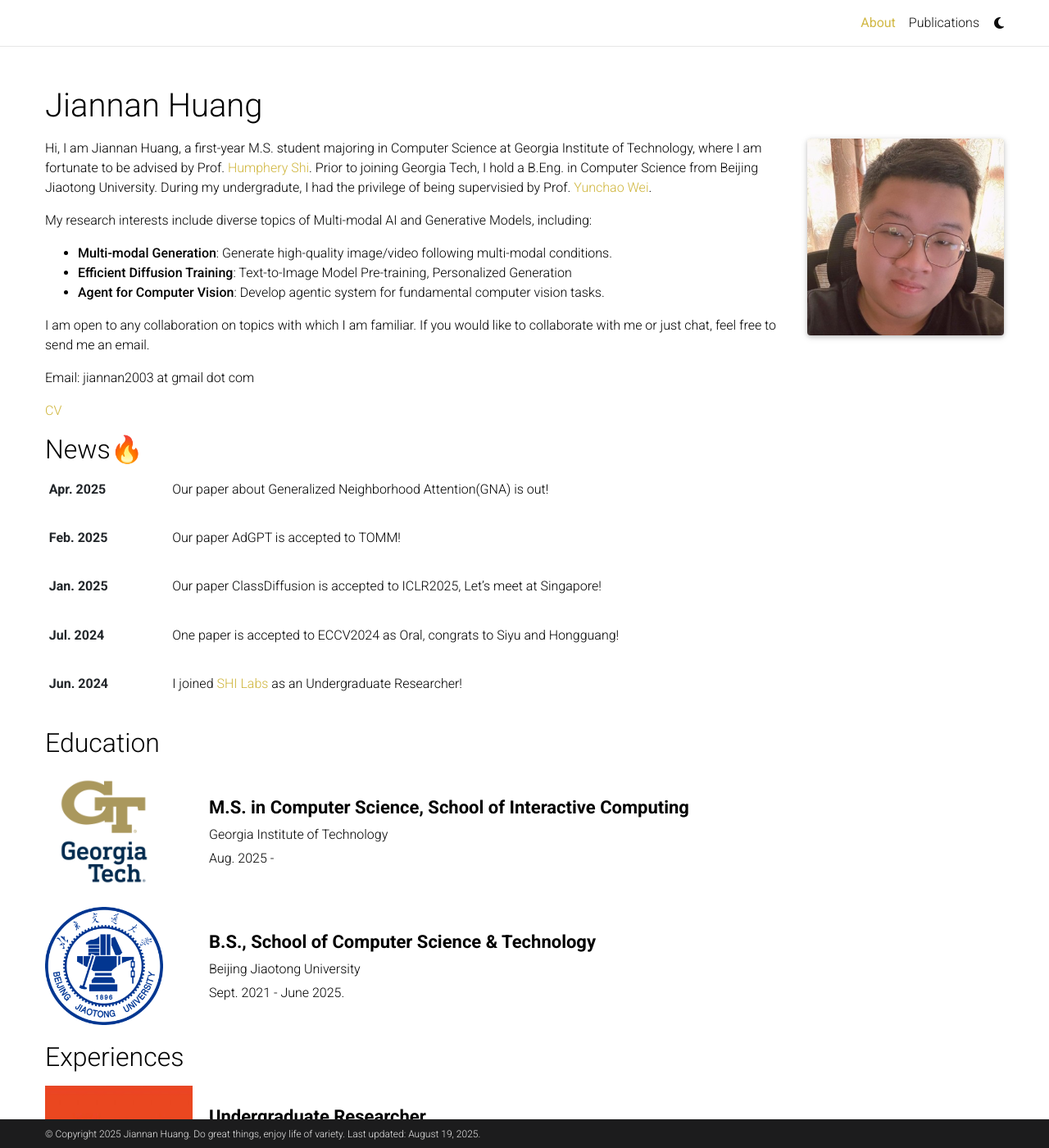
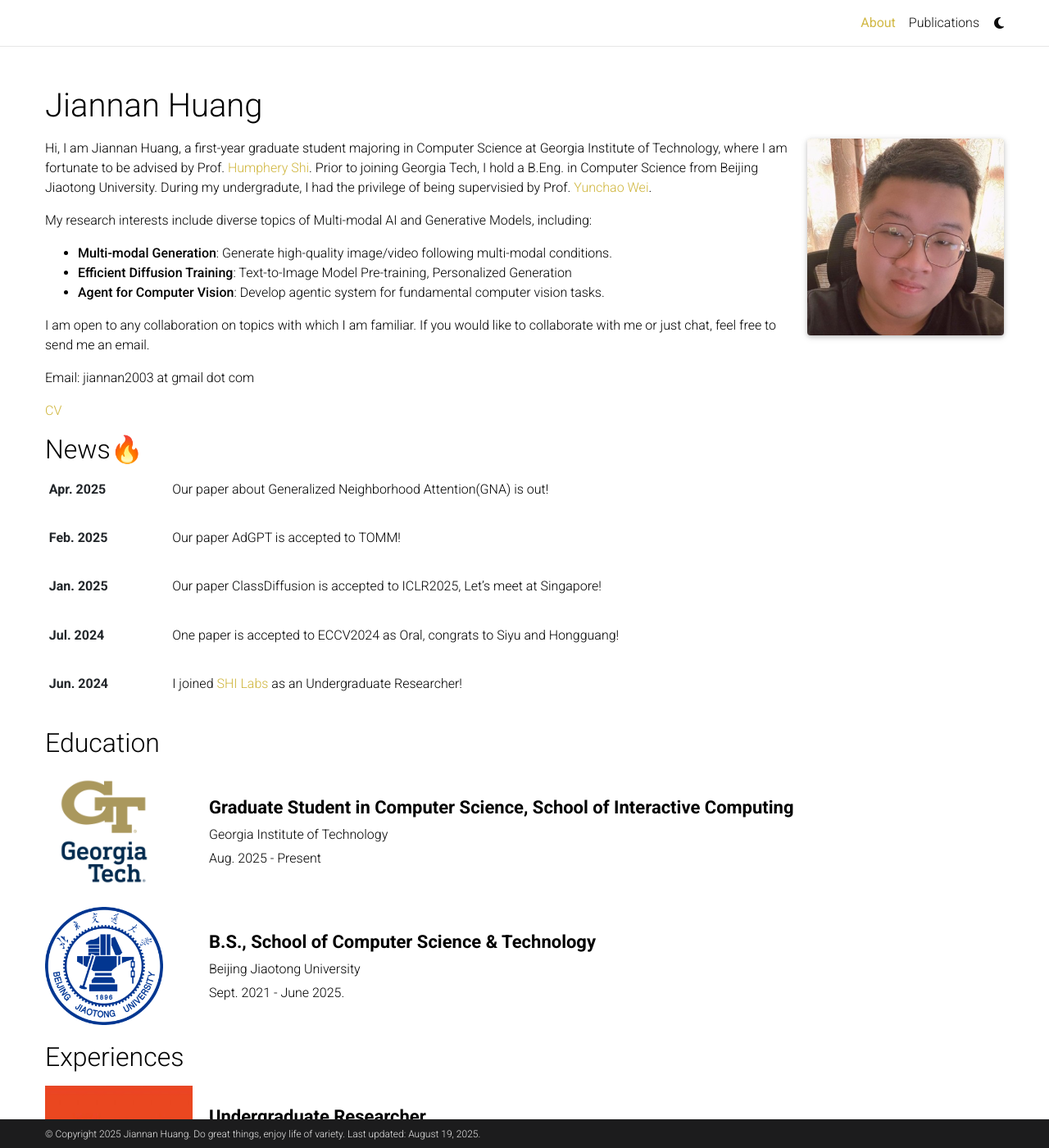
Before and after one commit to Rbrq03/Rbrq03.github.io, a Jekyll site: the page built from _pages/about.md, in a window 1280 px wide and 1400 px high. Shown: the whole window at 82% size. Built offline with Jekyll 4.4.1, drawn with Linux system fonts in a browser that asks for light colours; full-size pictures stand in for the smaller copies a plugin makes; comment, search, counter and statistics services are not loaded; a style sheet for code colours, icons or effects is not loaded.

Commit message:
add update

```diff
--- a/_includes/education.html
+++ b/_includes/education.html
@@ -10,10 +10,10 @@
 
   <div style="flex: 3">
     <p style="font-weight: bold; margin: 0; font-size: 22px">
-      M.S. in Computer Science, School of Interactive Computing
+      Graduate Student in Computer Science, School of Interactive Computing
     </p>
     <p style="margin: 5px 0">Georgia Institute of Technology</p>
-    <p style="margin: 0">Aug. 2025 -</p>
+    <p style="margin: 0">Aug. 2025 - Present</p>
   </div>
 </div>
 
--- a/_pages/about.md
+++ b/_pages/about.md
@@ -19,7 +19,7 @@ service: true
 education: true
 ---
 
-Hi, I am Jiannan Huang, a first-year M.S. student majoring in Computer Science at Georgia Institute of Technology, where I am fortunate to be advised by Prof. [Humphery Shi](https://www.humphreyshi.com/). Prior to joining Georgia Tech, I hold a B.Eng. in Computer Science from Beijing Jiaotong University. During my undergradute, I had the privilege of being supervisied by Prof. [Yunchao Wei](https://weiyc.github.io).
+Hi, I am Jiannan Huang, a first-year graduate student majoring in Computer Science at Georgia Institute of Technology, where I am fortunate to be advised by Prof. [Humphery Shi](https://www.humphreyshi.com/). Prior to joining Georgia Tech, I hold a B.Eng. in Computer Science from Beijing Jiaotong University. During my undergradute, I had the privilege of being supervisied by Prof. [Yunchao Wei](https://weiyc.github.io).
 
 <!-- My research interests include a wide range of Machine Learning and Multi-modal AI areas. Currently, I am focusing on the following specific topics:
 
```
